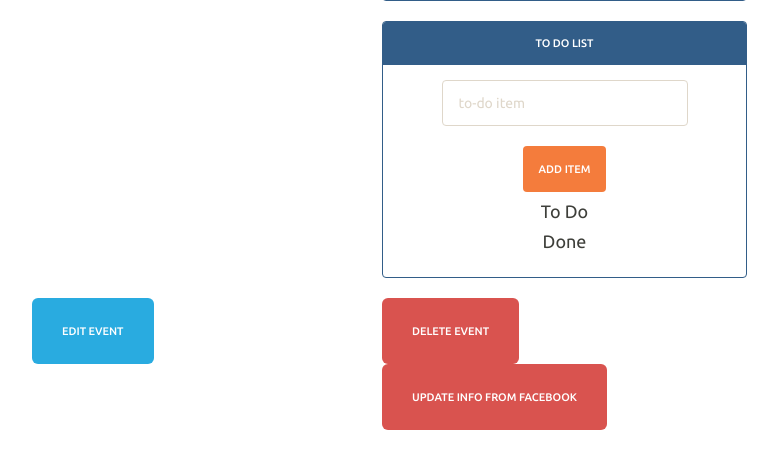
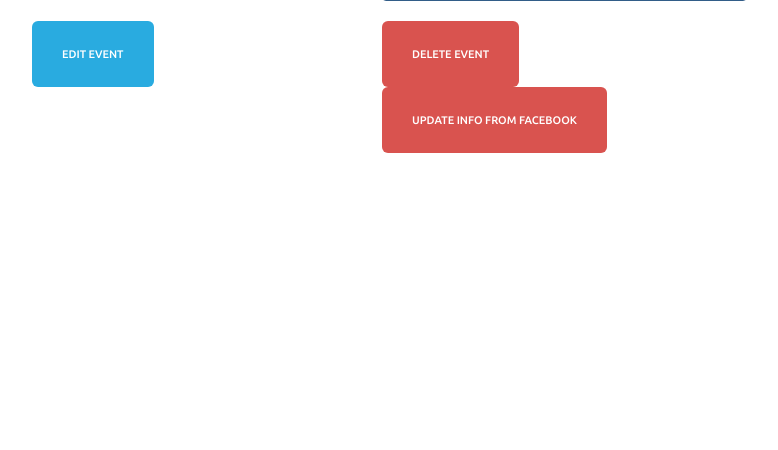
Before and after one commit to mchaiken/Event-Narwhal, a Flask app: template templates/event.html in a window 1280 px wide. Shown: the part 792-1242 px from the top of the page, without its empty margins (258-1036 px from the left). After the commit the page ends 945 px from the top, so only its background shows below. Run offline with Flask 2, Linux system fonts and the light colour scheme; the template is opened without the code that fills it, so the values that code supplies are empty; parts of the project's set-up code (start-up, migrations or seed data) failed here and were passed over; some libraries are stand-ins or nearby versions.

Commit message:
remove events

```diff
--- a/app.py
+++ b/app.py
@@ -158,7 +158,14 @@ def updatefb( event_index ):
     declined = FB.getDeclined( token, ID )
     not_responded = FB.getUnknown( token, ID )
     print database_actions.update_event( session["user"], int( event_index.encode("utf8") ), description, date, location, attending, declined, maybe, not_responded)
-    return render_template( "event.html", event=database_actions.get_event( session["user"], event_index ), index=event_index, events=database_actions.get_events( session["user"] ) )
+    return render_template( "event.html", event=database_actions.get_event( session["user"], event_index ), index=event_index, events=database_actions.get_events( session["user"] )
+                           )
+@app.route( "/event/<event_index>/remove",methods = ["GET", "POST"] )
+def updatefb( event_index ):
+    if 'user' not in session:
+        return redirect( "/" )
+    database_actions.remove_event(session["user"],event_index)
+    return redirect("/")
 
 
 #logout button on other pages will redirect to this
--- a/templates/event.html
+++ b/templates/event.html
@@ -197,76 +197,6 @@
 
             </div> <!-- /panel -->
 
-            <div class="panel panel-primary">
-
-                <div class="panel-heading">
-                    <center>
-                        <h3 class="panel-title">To Do List</h3>
-                    </center>
-                </div> <!-- /panel-heading -->
-
-                <div class="panel-body">
-                    <center>
-
-		      <input type="text" class= "form-control"style="width:inherit" id="new item" placeholder="to-do item"><br>
-					      <button id= "add" class='btn btn-warning'name="add" type="submit">Add Item</button>
-			  <h4>To Do</h4>
-
-					  	<ul id= "to_do">
-					  		{{event["to_do"]}}
-					  	</ul>
-
-
-					  <h4>Done</h4>
-
-
-					  <ul id="done"></ul>
-
-                    </center>
-					<script>
-					// Retrieve
-					var MongoClient = require('mongodb').MongoClient;
-					console.log("User:"+{{user}});
-					// Connect to the db
-					MongoClient.connect("mongodb://localhost:27017/exampleDb", function(err, db) {
-					  if(!err) {
-					    console.log("We are connected");
-					  }
-					});
-					var collection= db.collection('event_narwhal');
-					var user= collection.findOne({ _id:{{user}} }, function(err, item) {});
-					var events = user["events"];
-
-					var button =document.getElementById("add");
-
-					var removeItem =function(e){
-						var todo = document.getElementById("to_do");
-						var done = document.getElementById("done");
-						this.classList.add("grey");
-						this.classList.remove("active");
-						this.children[0].disabled=true;
-						this.children[0].checked=true;
-						done.appendChild(this);
-
-					};
-
-					var addItem = function(e){
-						console.log("add item")
-					    var todo = document.getElementById("to_do");
-						var newitem = document.createElement('li');
-						newitem.classList.add("active");
-						newitem.innerHTML= "<input type='checkbox''> "+document.getElementById("new item").value
-						newitem.addEventListener('click',removeItem)
-						todo.appendChild(newitem);
-						events[{{index}}]["to_do"]=todo.getInnerHTML();
-					        collection.update({_id: {{user}},},{$set: {events:events}});
-					};
-
-  					button.addEventListener('click',addItem);
-					</script>
-                </div> <!-- /panel-body -->
-
-            </div>
 
         </div> <!-- /col -->
 
@@ -287,9 +217,16 @@
         </div> <!-- /col -->
 
         <div class="col-md-offset-6">
-
-            <a>
-            <button class="btn btn-danger btn-lg">
+            <script>
+			var conf= function conf(event_id){
+				var x;
+				if (confirm('Are you sure you want to permanently delete this event?') {
+					Window.location.href="/"+event_id+"/remove";
+				}
+			};
+			</script>
+            <a onclick=>
+            <button onclick="conf({{index}});" class="btn btn-danger btn-lg">
                 Delete Event
             </button>
             </a>
```
Also changed, not shown: database_actions.py (+14 -15 lines).
